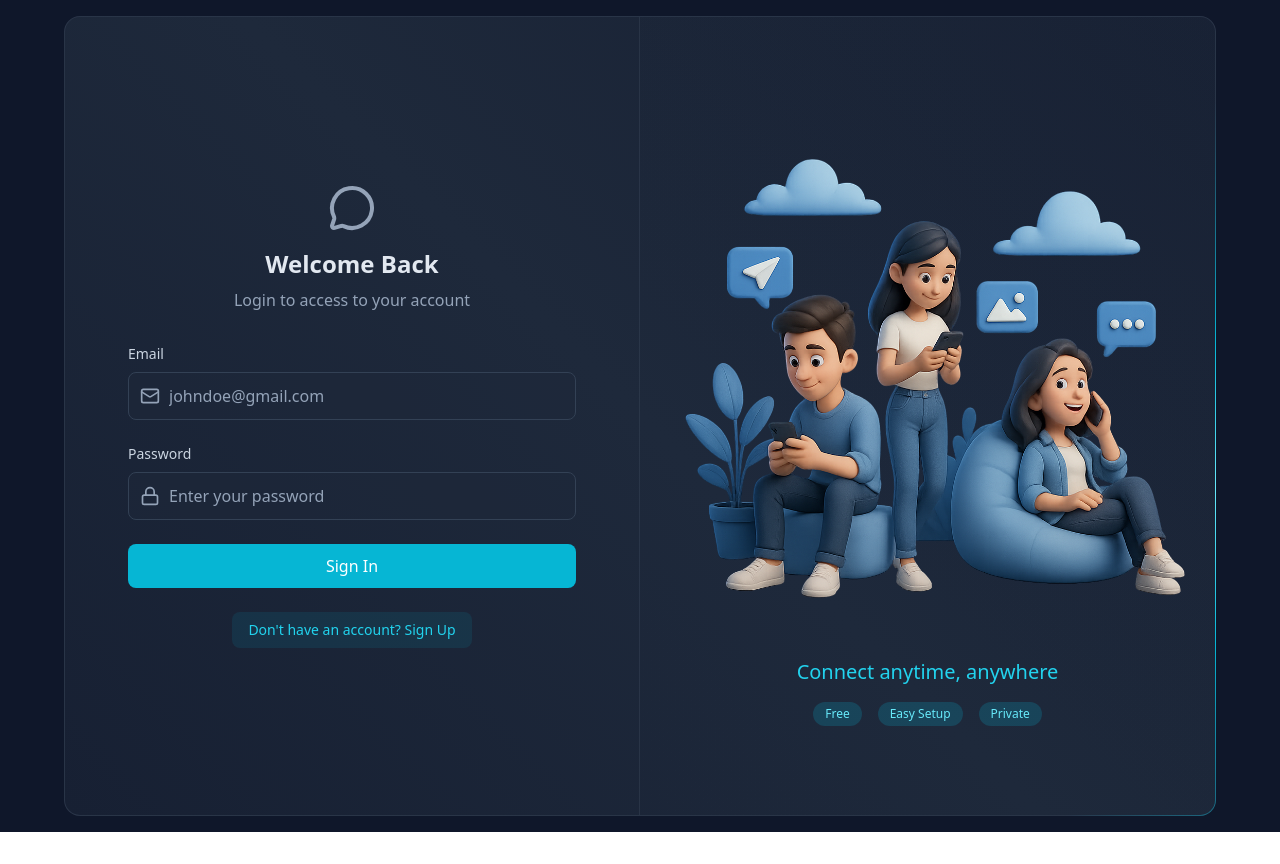
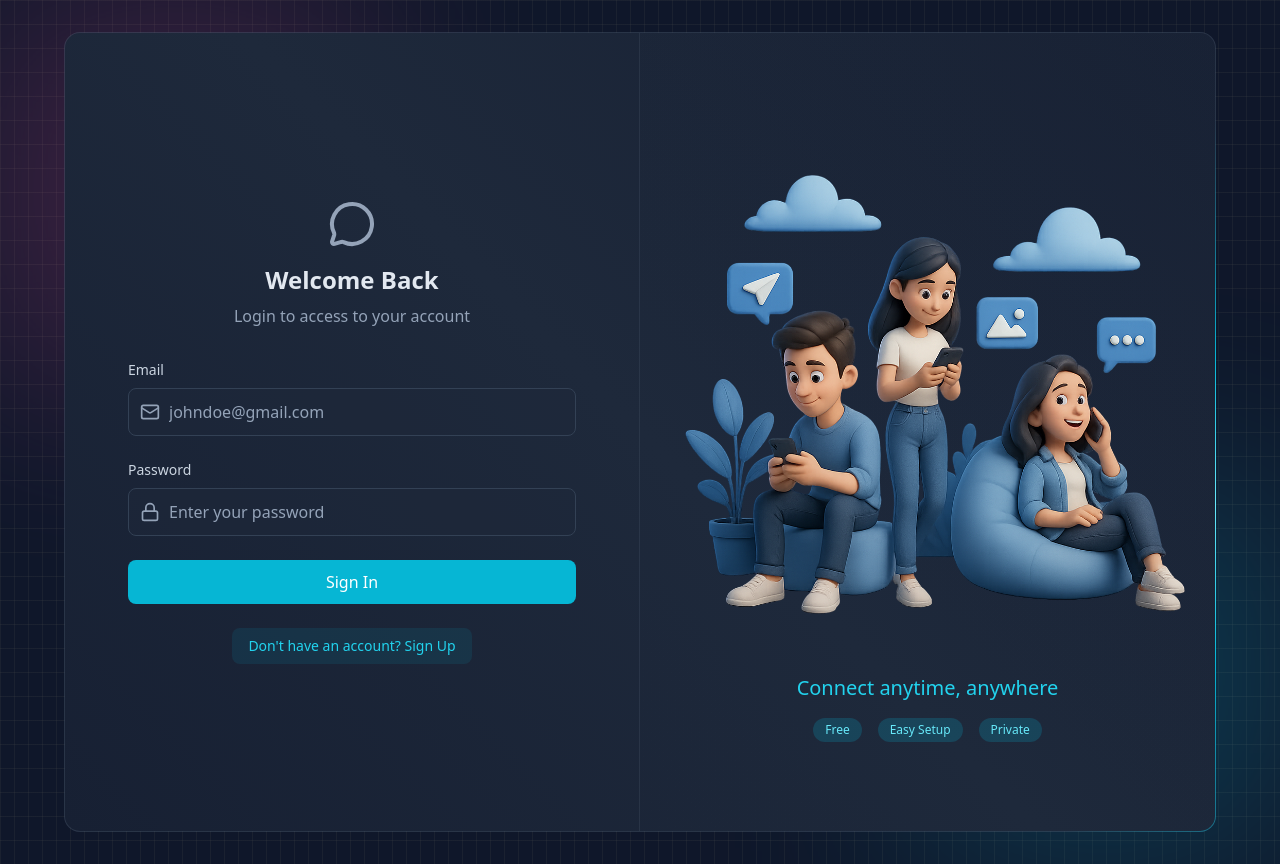
Before and after one commit to Realtime-chat-application-socket-io/Frontend, a React app: page /login in a window 1280 px wide. Before the commit the page ends 832 px from the top, so only its background shows below. Built offline with nearby package versions, Linux system fonts and the light colour scheme; no server answers; the HTML template or start-up script is replaced by a standard one.

Commit message:
fix:[akarsh].  remove infinite loader

```diff
--- a/src/App.jsx
+++ b/src/App.jsx
@@ -1,25 +1,30 @@
-import { Route, Routes } from "react-router-dom";
+import { Route, Routes, Navigate } from "react-router-dom";
 import ChatPage from "./pages/ChatPage";
 import LoginPage from "./pages/LoginPage";
 import SignUpPage from "./pages/SignUpPage";
+import { useAuthStore } from "./store/useAuthStore";
 import { useEffect } from "react";
-import { useAuthStore } from "./store/useAuthStore";
 import { Toaster } from "react-hot-toast";
 
 const App = () => {
-  const { checkAuth } = useAuthStore();
+  const { checkAuth, authUser } = useAuthStore();
 
   useEffect(() => {
     checkAuth();
   }, []);
 
   return (
-    <div className="min-h-screen bg-slate-900 flex items-center justify-center">
+    <div className="min-h-screen bg-slate-900 relative flex items-center justify-center p-4 overflow-hidden">
+
+      {/* Background */}
+      <div className="absolute inset-0 bg-[linear-gradient(to_right,#4f4f4f2e_1px,transparent_1px),linear-gradient(to_bottom,#4f4f4f2e_1px,transparent_1px)] bg-[size:14px_24px]" />
+      <div className="absolute top-0 -left-4 size-96 bg-pink-500 opacity-20 blur-[100px]" />
+      <div className="absolute bottom-0 -right-4 size-96 bg-cyan-500 opacity-20 blur-[100px]" />
 
       <Routes>
-        <Route path="/" element={<ChatPage />} />
-        <Route path="/login" element={<LoginPage />} />
-        <Route path="/signup" element={<SignUpPage />} />
+        <Route path="/" element={authUser ? <ChatPage /> : <Navigate to="/login" />} />
+        <Route path="/login" element={!authUser ? <LoginPage /> : <Navigate to="/" />} />
+        <Route path="/signup" element={!authUser ? <SignUpPage /> : <Navigate to="/" />} />
       </Routes>
 
       <Toaster />
```
